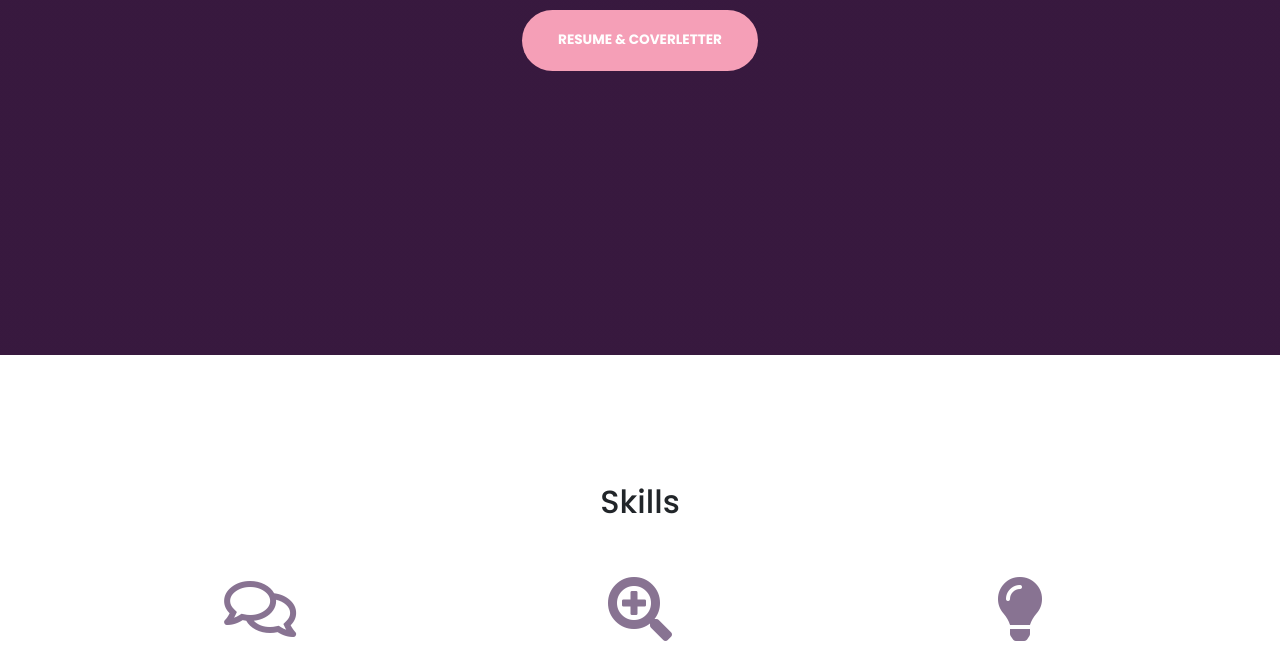
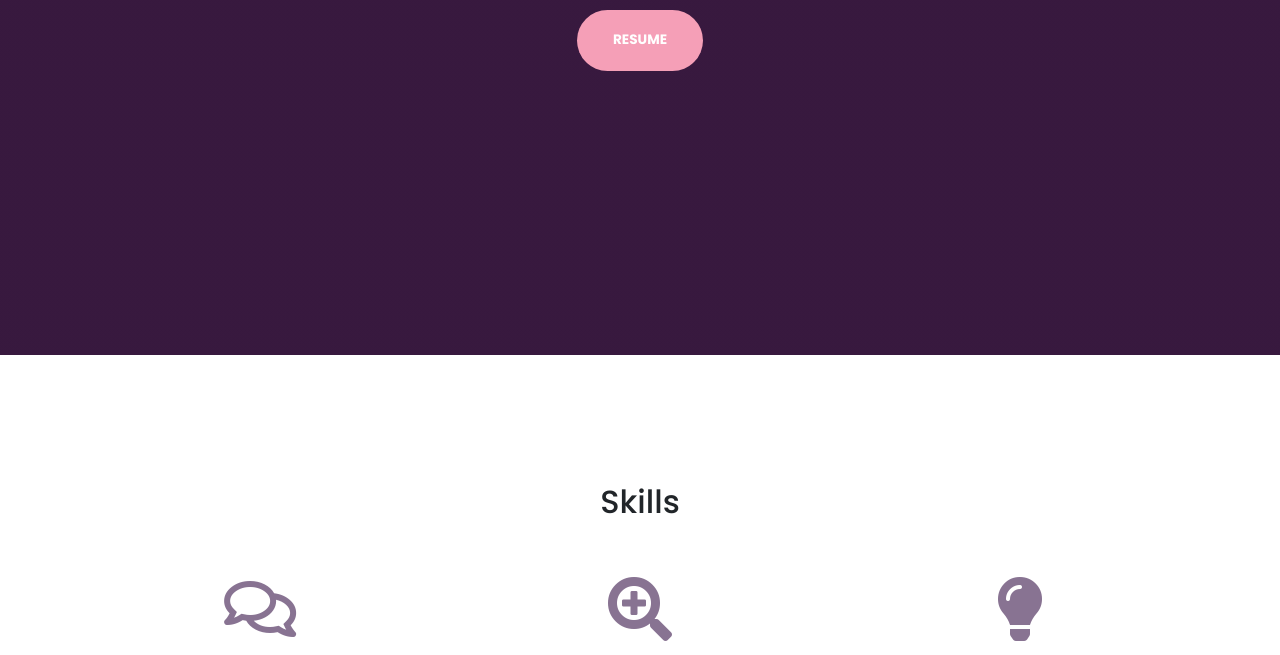
Before and after one commit to Kkolze/website, a website with bundled scripts: page index.html in a window 1280 px wide. Shown: the part 445-1100 px from the top of the page. Built offline with nearby package versions, Linux system fonts and the light colour scheme.

Commit message:
Add files via upload

```diff
--- a/index.html
+++ b/index.html
@@ -60,7 +60,7 @@
         </div>
         <div class="col-lg-8 align-self-baseline">
          <br>
-          <a class="btn btn-primary btn-xl js-scroll-trigger" href="./katherine-kolze-resume.docx">Resume & Coverletter</a>
+          <a class="btn btn-primary btn-xl js-scroll-trigger" href="./katherine-kolze-resume.docx">Resume</a>
         </div>
       </div>
     </div>
```
